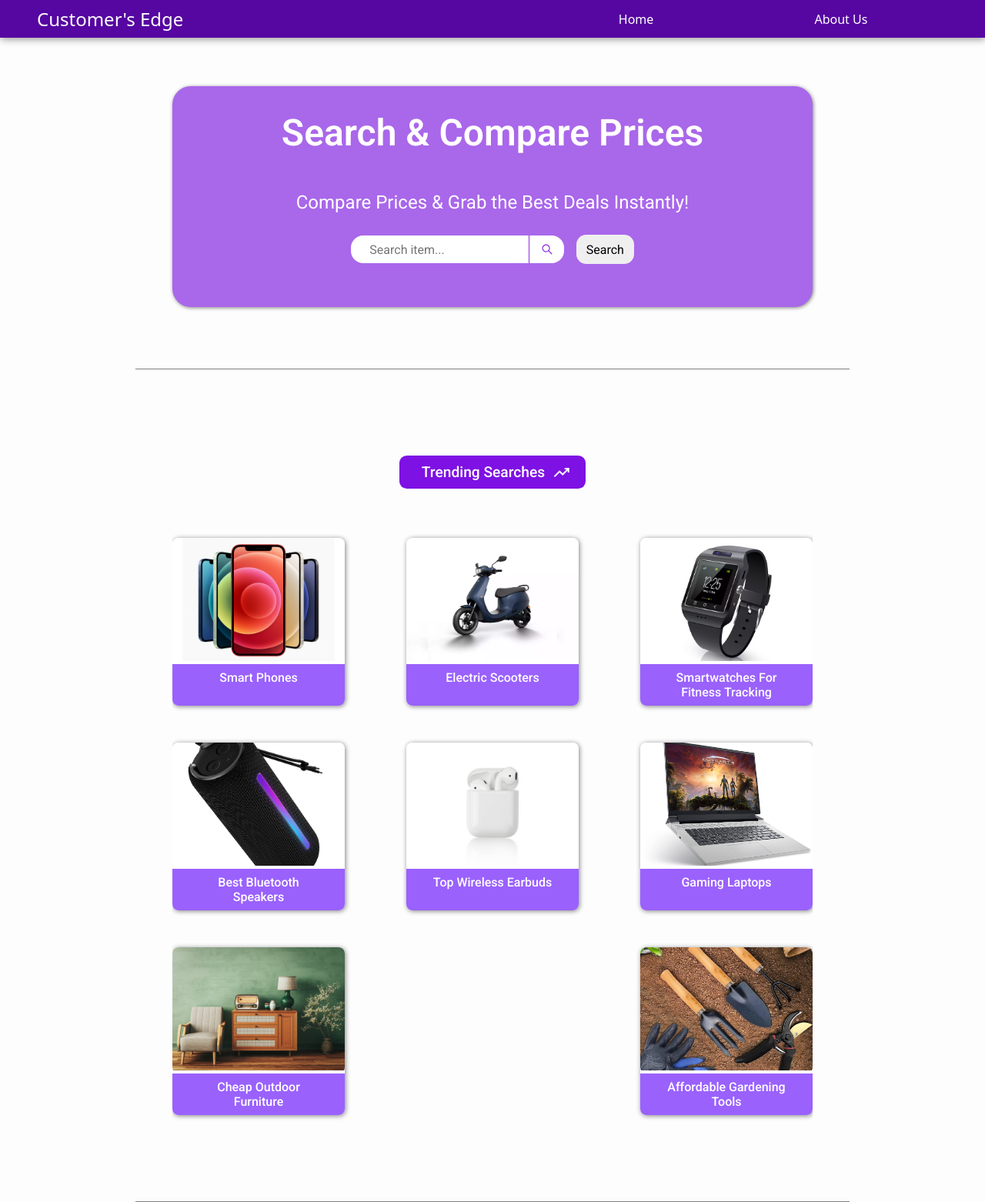
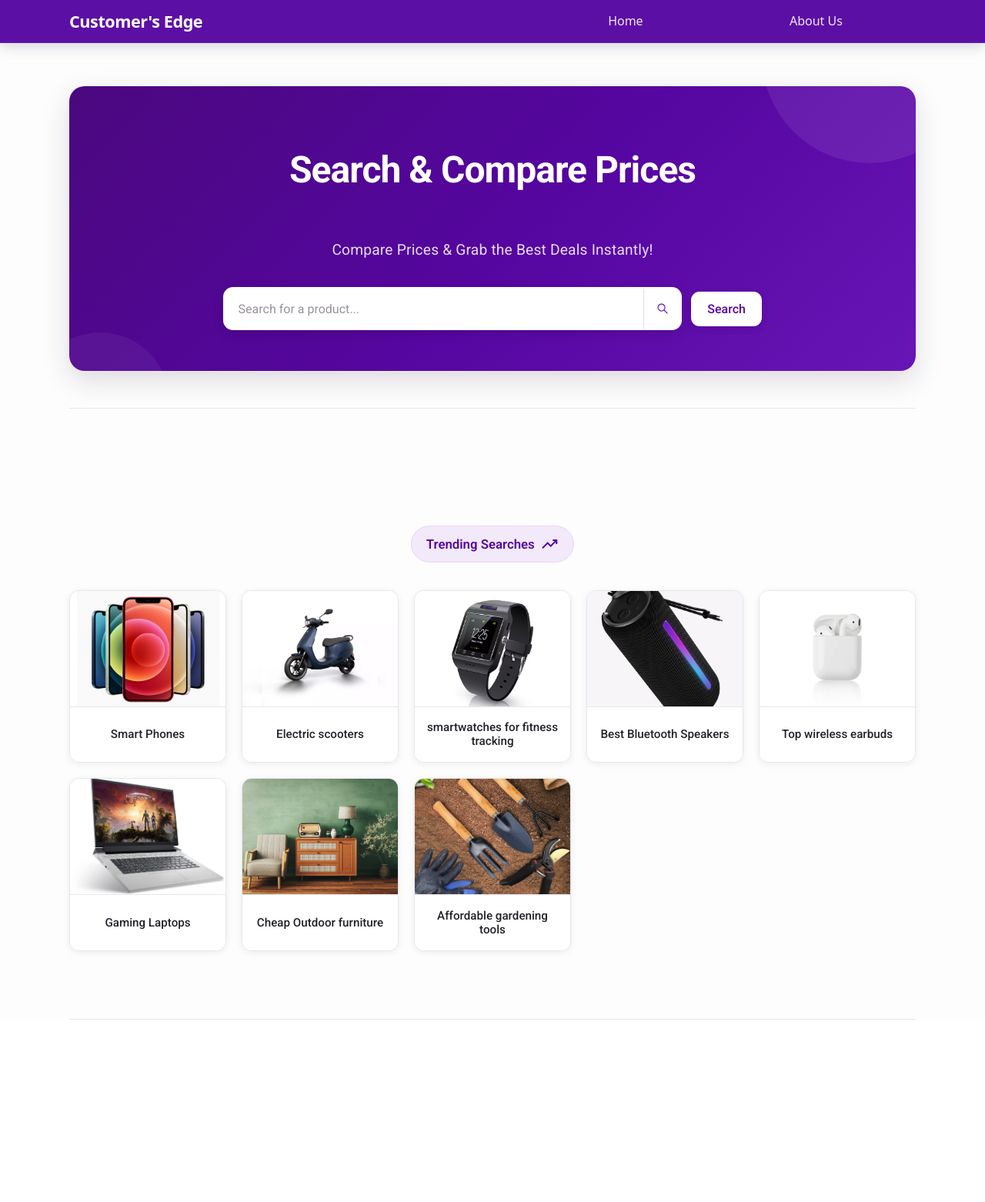
Before and after one commit to vanshanand34/Customers-edge, a Django app: page /home/ in a window 1280 px wide. Shown: the whole page at 77% size. After the commit the page ends 1325 px from the top, so only its background shows below. Run offline with Django 5.2, Linux system fonts and the light colour scheme; some web fonts are replaced.

Commit message:
feat: Add image thumbnail for products in list, UI enhancements

```diff
--- a/apps/price_comparison/static/home.css
+++ b/apps/price_comparison/static/home.css
@@ -1,35 +1,117 @@
 :root {
-  --primary-font: "Roboto";
-  --secondary-font: "system-ui";
+  --primary-font: "Roboto", sans-serif;
+  --secondary-font: "system-ui", sans-serif;
+
+  --purple-900: #4a087f;
+  --purple-800: #5606a1;
+  --purple-700: #6815b5;
+  --purple-500: #8b3fd1;
+  --purple-400: #9a61fd;
+  --purple-100: #f2e9fb;
+
+  --text-primary: #25212a;
+  --text-secondary: #68616f;
+
+  --surface: #ffffff;
+  --page-bg: #faf9fc;
+
+  --border: #e9e5ed;
+
+  --shadow-sm: 0 2px 8px rgba(55, 30, 75, 0.08);
+  --shadow-md: 0 8px 24px rgba(55, 30, 75, 0.12);
+  --shadow-lg: 0 12px 35px rgba(55, 30, 75, 0.16);
 }
 
 .main-container {
-  padding: 3em;
+  box-sizing: border-box;
+  width: min(1100px, 90vw);
+  margin: 0 auto;
+
+  padding: 3em 0;
   padding-top: 7em;
-  padding-bottom: 5em;
+
   font-family: var(--primary-font);
-  width: 65vw;
-  margin: 0 auto;
-  border-bottom: 1px solid gray;
+
+  border-bottom: 1px solid var(--border);
 }
+
+/* ============================================================
+   SEARCH SECTION
+   ============================================================ */
 
 .search-section {
   color: white;
-  background-color: rgb(169, 103, 234);
-  padding: 0.5em 0;
-  border-radius: 1.5em;
-  box-shadow: 1px 1px 5px gray;
+
+  background: linear-gradient(
+    135deg,
+    var(--purple-900),
+    var(--purple-800) 55%,
+    var(--purple-700)
+  );
+
+  padding: 1.5em 1em 1.8em;
+
+  border-radius: 1.25em;
+
+  box-shadow: var(--shadow-lg);
+
+  position: relative;
+  overflow: hidden;
+}
+
+/* Subtle decorative glow */
+.search-section::before {
+  content: "";
+  position: absolute;
+
+  width: 280px;
+  height: 280px;
+
+  top: -180px;
+  right: -80px;
+
+  background: rgba(255, 255, 255, 0.08);
+
+  border-radius: 50%;
+  pointer-events: none;
+}
+
+.search-section::after {
+  content: "";
+  position: absolute;
+
+  width: 180px;
+  height: 180px;
+
+  bottom: -130px;
+  left: -50px;
+
+  background: rgba(255, 255, 255, 0.05);
+
+  border-radius: 50%;
+  pointer-events: none;
 }
 
 .heading {
-  animation: fadeIn 1s ease-in-out;
-  padding: 0.5em 0.5em;
+  animation: fadeIn 0.7s ease-out;
+
+  position: relative;
+  z-index: 1;
+
+  padding: 0.5em;
+
   display: flex;
   justify-content: center;
+  align-items: center;
+
   gap: 0.5em;
-  align-items: center;
-  font-weight: 600;
+
+  font-weight: 700;
   font-size: 3em;
+
+  letter-spacing: -0.02em;
+
+  text-align: center;
 }
 
 @keyframes fadeIn {
@@ -45,10 +127,21 @@
 }
 
 .sub-heading {
-  animation: fadeIn 0.8s ease-in-out;
-  padding: 1em 0.5em 0.5em 0.5em;
+  animation: fadeIn 0.8s ease-out;
+
+  position: relative;
+  z-index: 1;
+
+  padding: 0.4em 0.5em 1.1em;
+
   text-align: center;
-  font-size: 1.5em;
+
+  color: rgba(255, 255, 255, 0.86);
+
+  font-size: 1.2em;
+  font-weight: 400;
+
+  letter-spacing: 0.01em;
 }
 
 .price-search-icon {
@@ -58,175 +151,315 @@
   padding: 0 0 0 0.5em;
 }
 
-.search-bar {
-  height: 2.25em;
-  color: blueviolet;
-  display: flex;
-  align-items: center;
-  border-radius: 1em;
-  justify-content: space-between;
-  overflow: hidden;
-  width: 80%;
-}
+/* ============================================================
+   SEARCH BAR
+   ============================================================ */
 
-.search-bar:hover {
-  box-shadow: 1px 1px 10px gray;
+.form-container {
+  padding: 1em 0;
 }
 
 .search-main {
   display: flex;
   justify-content: center;
   align-items: center;
+
+  position: relative;
+  z-index: 2;
 }
 
 .search-container {
   display: flex;
   justify-content: center;
-  gap: 1em;
   align-items: center;
-  width: fit-content;
-  padding-bottom: 2em;
+
+  gap: 0.75em;
+
+  width: min(700px, 90%);
+
+  padding-bottom: 0.5em;
+}
+
+.search-bar {
+  height: 3.25em;
+
+  display: flex;
+  align-items: center;
+  justify-content: space-between;
+
+  width: 100%;
+
+  color: var(--purple-700);
+
+  background-color: white;
+
+  border: 2px solid transparent;
+  border-radius: 0.8em;
+
+  overflow: hidden;
+
+  box-shadow: 0 4px 15px rgba(0, 0, 0, 0.12);
+
+  transition:
+    box-shadow 0.2s ease,
+    border-color 0.2s ease,
+    transform 0.2s ease;
+}
+
+.search-bar:focus-within {
+  border-color: rgba(255, 255, 255, 0.75);
+
+  box-shadow:
+    0 0 0 4px rgba(255, 255, 255, 0.12),
+    0 6px 20px rgba(0, 0, 0, 0.15);
+
+  transform: translateY(-1px);
+}
+
+#search_text {
+  box-sizing: border-box;
+
+  padding: 0.5em 1.1rem;
+
+  height: 100%;
+  width: 100%;
+
+  font-size: 1em;
+
+  border: none;
+  outline: none;
+
+  color: var(--text-primary);
+
+  font-family: var(--primary-font);
+
+  background: transparent;
+}
+
+#search_text::placeholder {
+  color: #99929f;
+}
+
+.search-icon {
+  height: 100%;
+
+  display: flex;
+  align-items: center;
+  justify-content: center;
+
+  padding: 0 1.1em;
+
+  cursor: pointer;
+
+  border: none;
+  border-left: 1px solid #e5dfea;
+
+  outline: none;
+
+  fill: var(--purple-700);
+
+  background: #fff;
+
+  transition:
+    background-color 0.2s ease,
+    fill 0.2s ease;
+}
+
+.search-icon:hover {
+  background-color: var(--purple-100);
+  fill: var(--purple-900);
+}
+
+.search-icon:active {
+  background-color: #e6d7f3;
 }
 
 .btn-submit {
   font-family: var(--primary-font);
-  padding: 0.6em 0.8em;
-  border-radius: 0.8em;
+
+  padding: 0.75em 1.25em;
+
+  border-radius: 0.7em;
+
   outline: none;
-  border: none;
-  font-size: medium;
+  border: 1px solid rgba(255, 255, 255, 0.25);
+
+  font-size: 1em;
+  font-weight: 500;
+
   cursor: pointer;
+
+  color: var(--purple-800);
+  background-color: white;
+
+  box-shadow: 0 3px 10px rgba(0, 0, 0, 0.1);
+
+  transition:
+    transform 0.2s ease,
+    box-shadow 0.2s ease,
+    background-color 0.2s ease;
 }
 
 .btn-submit:hover {
-  color: blueviolet;
-  background-color: white;
-  box-shadow: 1px 1px 8px gray;
+  background-color: #faf7ff;
+
+  transform: translateY(-1px);
+
+  box-shadow: 0 6px 15px rgba(0, 0, 0, 0.15);
 }
 
-#search_text {
-  padding: 0.5em 1.5rem;
-  /* width: 15em; */
-  height: 100%;
-  font-size: medium;
-  border: none;
-  outline: none;
-  color: blueviolet;
-  font-family: var(--primary-font);
-  flex-grow: 1;
+.btn-submit:active {
+  transform: translateY(0);
 }
 
-.search-icon {
-  display: flex;
-  align-items: center;
-  padding: 2em 1em;
-  overflow: hidden;
-  cursor: pointer;
-  font-weight: bolder;
-  border: none;
-  outline: none;
-  fill: blueviolet;
-  border-left: 0.05em solid blueviolet;
-  background: #fff;
-}
-
-.search-icon:hover {
-  fill: rgb(70, 0, 136);
-}
-
-.trending-head-text {
-  padding: 0.5em 1em;
-  padding-left: 1.5em;
-  border-radius: 0.5em;
-  font-size: 1.2em;
-  font-weight: 500;
-  width: fit-content;
-  background-color: rgb(126, 17, 227);
-  color: white;
-  display: flex;
-  justify-content: center;
-  align-items: center;
-  gap: 0.5em;
-}
-
-.trending-head-text > img {
-  width: 2em;
-  height: 2em;
-  mix-blend-mode: darken;
-  object-fit: scale-down;
-}
+/* ============================================================
+   TRENDING
+   ============================================================ */
 
 .trending-head {
-  padding: 0 0 2em 0;
+  padding: 2.5em 0 1.25em;
+
   display: flex;
   justify-content: center;
   align-items: center;
 }
 
+.trending-head-text {
+  padding: 0.65em 1.1em;
+
+  border-radius: 2em;
+
+  font-size: 1.05em;
+  font-weight: 600;
+
+  background-color: var(--purple-100);
+  color: var(--purple-800);
+
+  display: flex;
+  justify-content: center;
+  align-items: center;
+
+  gap: 0.45em;
+
+  border: 1px solid #e6d8f1;
+}
+
+.trending-head-text > img {
+  width: 1.8em;
+  height: 1.8em;
+
+  object-fit: scale-down;
+}
+
 .trending-body {
-  display: flex;
-  justify-content: space-between;
-  overflow: auto;
-  flex-wrap: wrap;
-  gap: 3em;
-  padding: 2em 0em;
+  display: grid;
+
+  grid-template-columns: repeat(
+    auto-fit,
+    minmax(180px, 1fr)
+  );
+
+  gap: 1.25em;
+
+  padding: 1em 0 2.5em;
 }
 
 .trending-item {
-  border-radius: 0.5em;
-  flex-basis: 0;
-  align-self: stretch;
-  color: rgb(104, 104, 104);
-  text-transform: capitalize;
-  box-shadow: 1px 1px 6px gray;
+  min-width: 0;
+
+  border-radius: 0.8em;
+
+  color: var(--text-secondary);
+
   cursor: pointer;
-  background-color: #fff;
+
+  background-color: var(--surface);
+
+  border: 1px solid var(--border);
+
+  box-shadow: var(--shadow-sm);
+
+  overflow: hidden;
+
+  transition:
+    transform 0.2s ease,
+    box-shadow 0.2s ease,
+    border-color 0.2s ease;
+}
+
+.trending-item:hover {
+  transform: translateY(-4px);
+
+  border-color: #d8c4e6;
+
+  box-shadow: var(--shadow-md);
+}
+
+.trending-item:active {
+  transform: translateY(-1px);
 }
 
 .trending-subitem {
   height: 100%;
+
   display: flex;
-  border-radius: 0.5em;
+
   flex-direction: column;
   justify-content: space-between;
 }
 
-.trending-item:hover {
-  box-shadow: 1px 1px 10px rgb(65, 65, 65);
-}
+.trending-img {
+  height: 150px;
 
-.trending-img {
   overflow: hidden;
-  border-radius: 0.5em;
+
+  background-color: #f7f5f8;
 }
 
 .trending-img > img {
-  width: 14em;
-  height: 10em;
+  width: 100%;
+  height: 100%;
+
   object-fit: cover;
-  background-color: white;
+
+  display: block;
+
+  transition: transform 0.3s ease;
+}
+
+.trending-item:hover .trending-img > img {
+  transform: scale(1.04);
 }
 
 .trending-text {
-  vertical-align: middle;
+  min-height: 3.2em;
+
+  display: flex;
+  justify-content: center;
+  align-items: center;
+
   text-align: center;
-  font-size: 1em;
-  padding: 0.5em 2em;
-  background-color: rgb(154, 97, 253);
-  color: white;
+
+  font-size: 0.95em;
+
+  padding: 0.75em 1em;
+
+  background-color: white;
+
+  color: var(--text-primary);
+
   font-weight: 500;
-  flex-grow: 1;
-  border-bottom-left-radius: 0.5em;
-  border-bottom-right-radius: 0.5em;
+
+  border-top: 1px solid var(--border);
 }
 
-.form-container {
-  padding: 1em 0;
-}
+/* ============================================================
+   RESPONSIVE
+   ============================================================ */
 
 @media screen and (max-width: 1024px) {
   .main-container {
-    width: 80vw;
+    width: 84vw;
   }
 
   .heading {
--- a/apps/price_comparison/static/navbar.css
+++ b/apps/price_comparison/static/navbar.css
@@ -14,22 +14,34 @@ body {
 
 .navbar {
   position: fixed;
-  width: -webkit-fill-available;
+  width: 100%;
+  box-sizing: border-box;
   display: flex;
   justify-content: space-between;
   align-items: center;
-  background-color: #5606a1;
-  box-shadow: 1px 1px 10px gray;
+  background: rgba(86, 6, 161, 0.96);
+  -webkit-backdrop-filter: blur(10px);
+  backdrop-filter: blur(10px);
   color: white;
-  padding: 0.5em 3em;
+  padding: 0.8em max(1em, calc((100vw - 1100px) / 2));
+  border-bottom: 1px solid rgba(255, 255, 255, 0.1);
+  box-shadow: 0 4px 18px rgba(40, 10, 60, 0.18);
   z-index: 10;
 }
 
 .nav-title {
-  font-size: 1.5em;
+  font-size: 1.35em;
   color: white;
   text-decoration: none;
-  font-weight: 400;
+  font-weight: 600;
+  letter-spacing: -0.02em;
+
+  transition: opacity 0.2s ease;
+}
+
+.nav-title:hover {
+  color: white;
+  opacity: 0.85;
 }
 
 .nav-item {
@@ -38,9 +50,7 @@ body {
   font-weight: 400;
 }
 
-.nav-item:hover,
-.nav-title:hover,
-.nav-item a:hover {
+.nav-item:hover {
   color: rgb(216, 216, 216);
 }
 
@@ -53,8 +63,39 @@ body {
 }
 
 .nav-item a {
+  position: relative;
+
   text-decoration: none;
+  color: rgba(255, 255, 255, 0.9);
+
+  transition: color 0.2s ease;
+}
+
+.nav-item a::after {
+  content: "";
+
+  position: absolute;
+
+  left: 0;
+  right: 0;
+  bottom: -0.35em;
+
+  height: 2px;
+
+  background: white;
+
+  transform: scaleX(0);
+  transform-origin: center;
+
+  transition: transform 0.2s ease;
+}
+
+.nav-item a:hover {
   color: white;
+}
+
+.nav-item a:hover::after {
+  transform: scaleX(1);
 }
 
 body {
--- a/apps/price_comparison/templates/home.html
+++ b/apps/price_comparison/templates/home.html
@@ -17,9 +17,9 @@
     <div id="search-section">
         <div class="main-container">
             <div class="search-section">
-                <div class="heading">
+                <h1 class="heading">
                     Search & Compare Prices
-                </div>
+                </h1>
                 <div class="sub-heading">
                     Compare Prices & Grab the Best Deals Instantly!
                 </div>
@@ -29,8 +29,15 @@
                         <div class="search-main">
                             <div class="search-container">
                                 <div class="search-bar">
-                                    <input type="text" id="search_text" name="search_text" placeholder="Search item..."
-                                        required />
+                                    <input
+                                        type="text"
+                                        id="search_text"
+                                        name="search_text"
+                                        placeholder="Search for a product..."
+                                        aria-label="Search for a product"
+                                        autocomplete="off"
+                                        required
+                                    />
                                     <button class="search-icon" type="submit" title="Search">
                                         <svg xmlns="http://www.w3.org/2000/svg" x="0px" y="0px" width="18" height="18"
                                             viewBox="0 0 64 64">
--- a/apps/price_comparison/templates/search-results.html
+++ b/apps/price_comparison/templates/search-results.html
@@ -77,6 +77,7 @@
         <table id="sortable-table">
           <thead>
             <tr class="table-head">
+              <th class="image-col">Image</th>
               <th class="name-col">Name</th>
               <th class="price-col">Price</th>
               <th class="rating-col">Rating</th>
```
Also changed, not shown: other parts of apps/price_comparison/static/home.css (+79 -18 lines), apps/price_comparison/static/parseSearchResults.js (+25 -1 lines), apps/price_comparison/static/script.js (+5 -5 lines), apps/price_comparison/static/search.css (+35 -0 lines).
